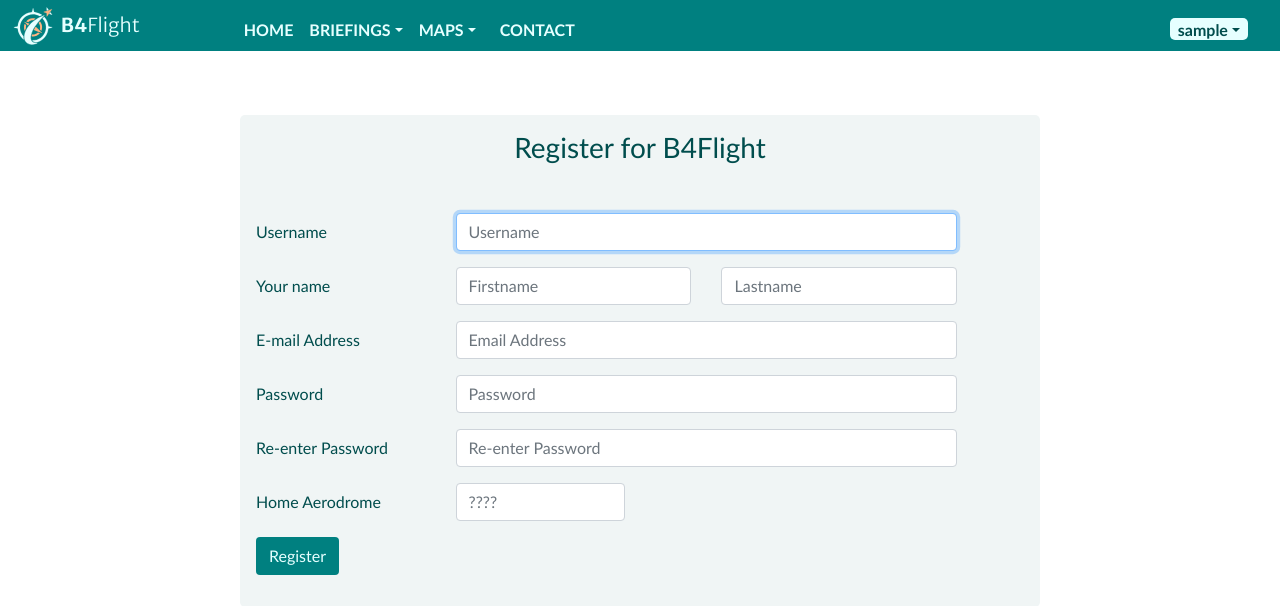
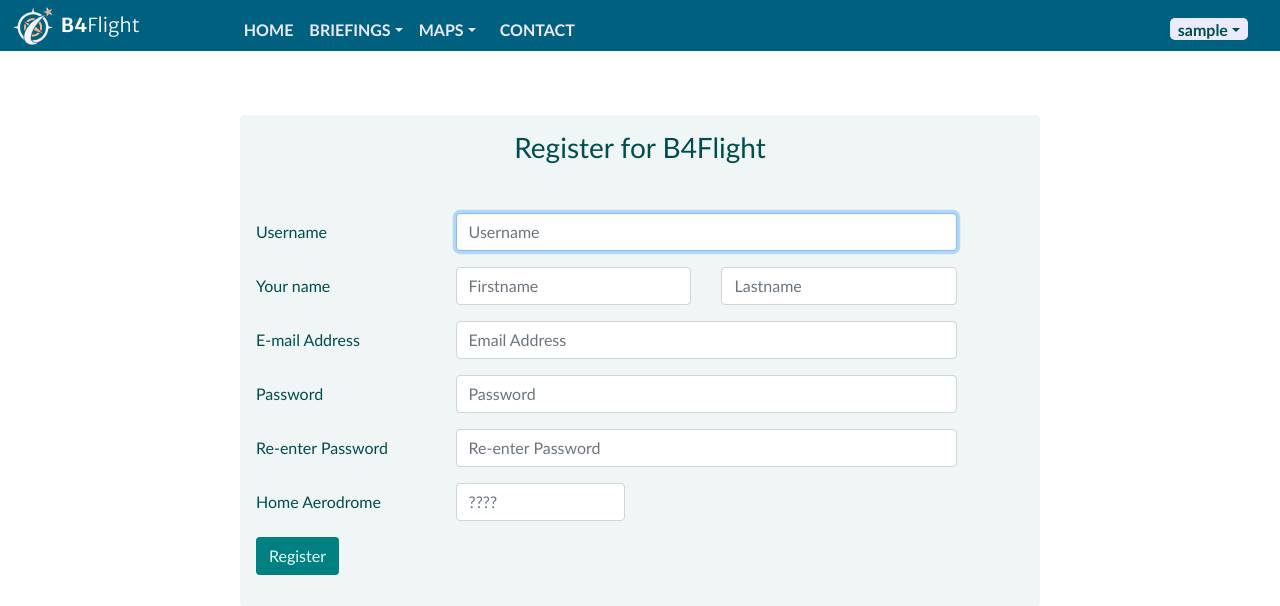
Before and after one commit to yyqyu/B4Flight, a Flask app: page /auth/register in a window 1280 px wide. Shown: the top 606 px of the page. Run offline with Flask 2, Linux system fonts and the light colour scheme; the visitor is signed in with stand-in values (Sample User, id 1); parts of the project's set-up code (start-up, migrations or seed data) failed here and were passed over; some libraries are stand-ins or nearby versions.

Commit message:
Slight colour changes to logo and navbar

```diff
--- a/B4Flight/src/flightbriefing/static/b4flight.css
+++ b/B4Flight/src/flightbriefing/static/b4flight.css
@@ -44,7 +44,7 @@
 }
 
 .bflight-head {
-	background-color: rgb(0, 128, 128);
+	background-color: rgb(0, 96, 128);
 	color: rgb(230,255,255);
 	padding-top: 0.25%;
 	padding-bottom: 0.25%;
@@ -54,7 +54,7 @@
 .bflight-brand {
 	font-family: 'Merriweather Sans', sans-serif;
 	font-size: 1.2rem;
-	color: rgb(230,255,255);
+	color: rgb(255,255,255);
 	padding-right: 5rem;
 }
 
@@ -63,18 +63,15 @@
 	text-decoration: none;
 }
 
-.bflight-brand {
-	color: rgb(230,255,255);
-}
 
 .bflight-navbar {
-	color: rgb(230,255,255);
+	color: rgb(235,235,255);
 	padding-top: 0.4rem;
 	padding-bottom: 0.4rem;
 }
 
 .bflight-navitem {
-	color: rgb(230,255,255);
+	color: rgb(235, 235, 255);
 	font-weight: bold;
 	margin-top: 0.5rem;
 	padding-left: 0.5rem;
@@ -86,7 +83,7 @@
 	text-decoration: none;
 }
 .bflight-navitem a {
-	color: rgb(230,255,255);
+	color: rgb(235,235,255);
 }
 
 a.bflight-nav-user:hover {
@@ -99,7 +96,7 @@
 }
 
 .bflight-nav-user {
-	background-color: rgb(230,255,255);
+	background-color: rgb(235,235,255);
 	color: rgb(0, 77, 77);
 	font-weight: bold;
 	margin-top: 0.5rem;
@@ -111,17 +108,17 @@
 }
 
 .bflight-menu-dropdown {
-	background-color: rgb(0, 128, 128);
+	background-color: rgb(0, 96, 128);
 	color: rgb(230,255,255);
 }
 
 .bflight-menu-item:hover {
-	background-color: rgb(0, 77, 77);
+	background-color: rgb(0, 64, 85);
 	color: rgb(255,255,255);
 }
 
 .bflight-page-header {
-	background-color: rgb(245, 250, 250);
+	background-color: rgb(245, 245, 250);
 	text-align: center;
 }
 
@@ -165,7 +162,7 @@
 .bflight-narrow-list {
 	padding-top: 0.5rem;
 	padding-bottom: 0.5rem;
-	background-color: rgb(240, 245, 245);
+	background-color: rgb(240, 240, 245);
 	border-color: rgb(255,255,255);
 }
 
```
Also changed, not shown: B4Flight/src/flightbriefing/static/img/logo-dark-bg.png, B4Flight/src/flightbriefing/static/img/logo-dark-bg.svg.
